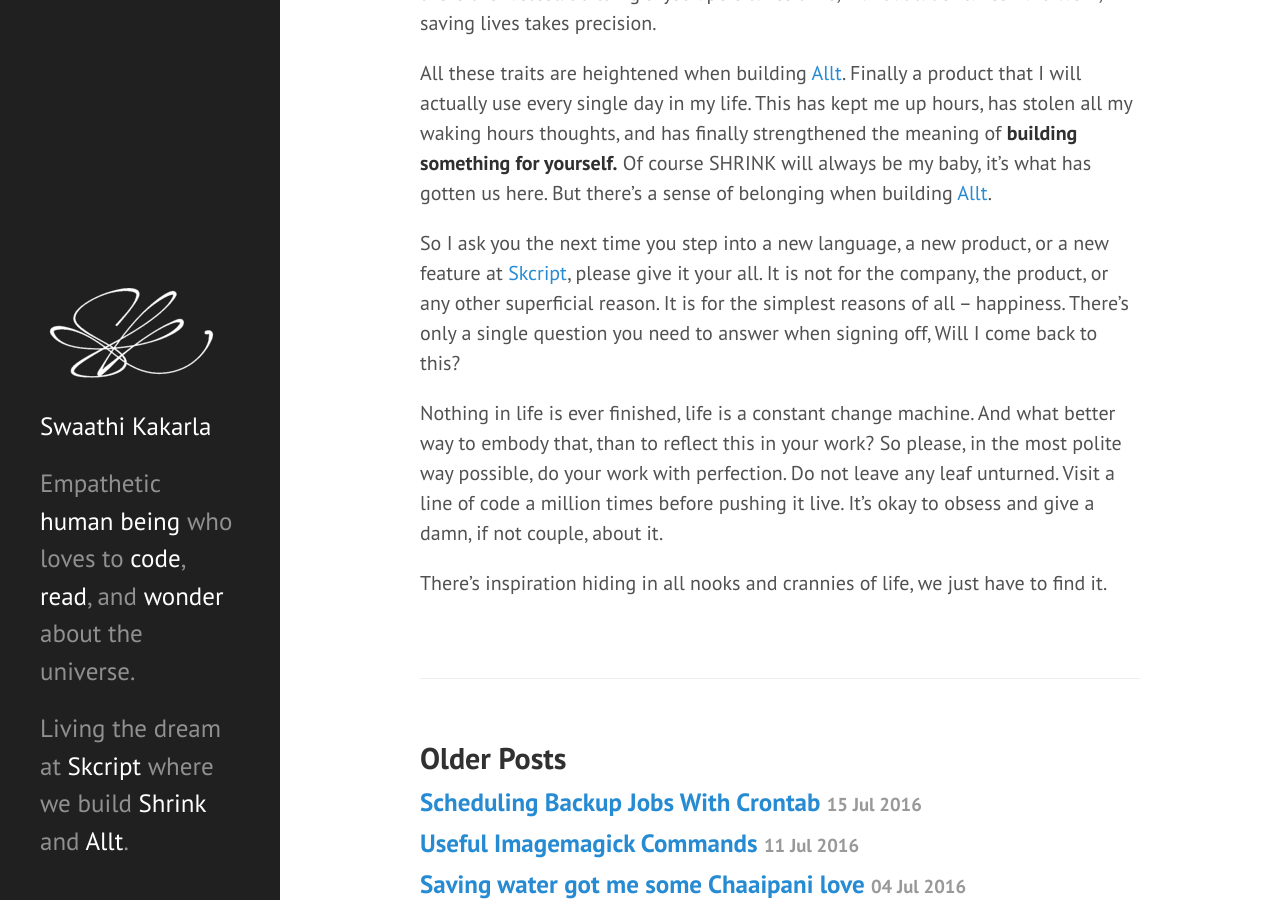
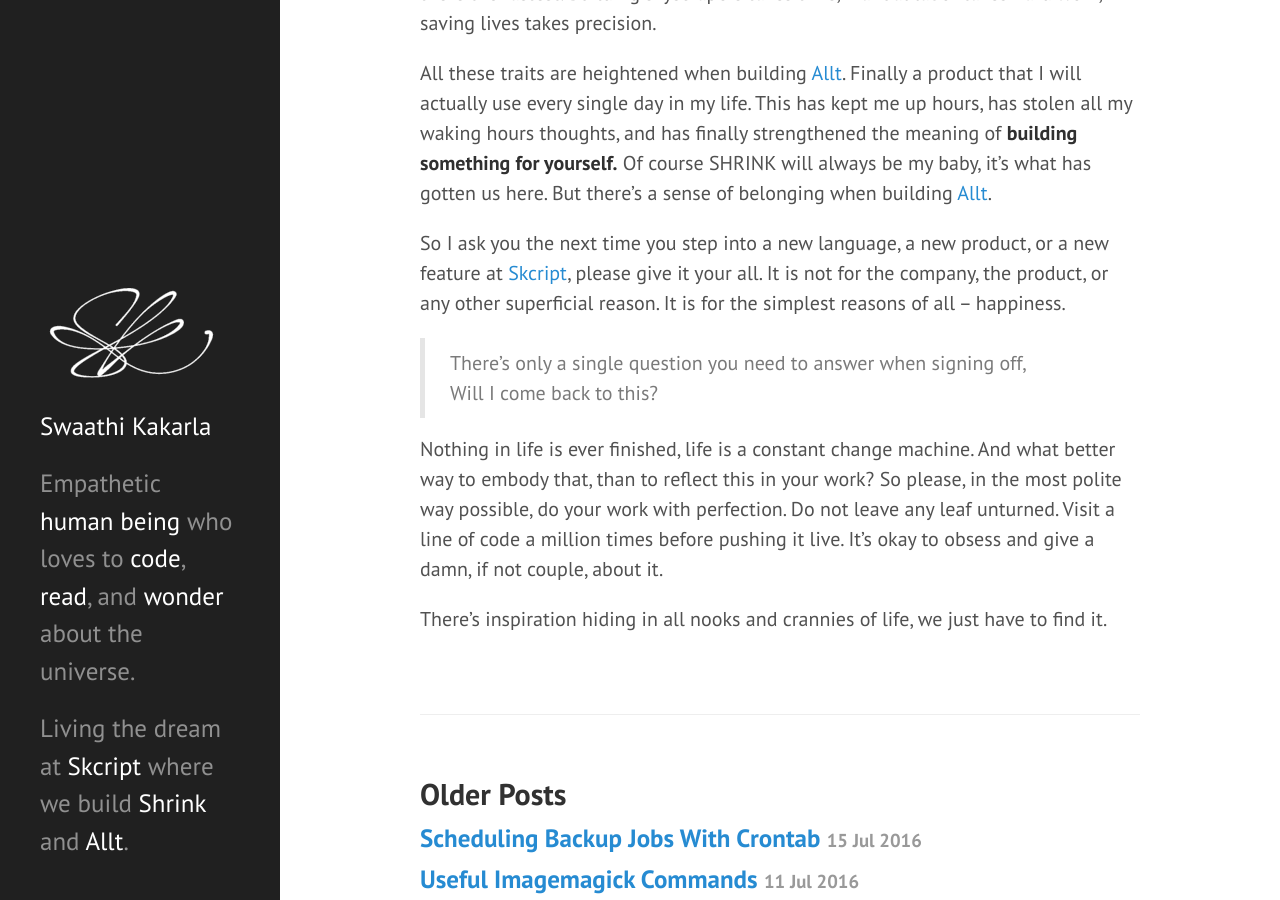
Before and after one commit to swaathi/swaathi.github.io, a Jekyll site: the page built from _posts/2015-11-26-perfection.md, in a window 1280 px wide and 900 px high, scrolled down 462 px. Built offline with Jekyll 4.4.1, drawn with Linux system fonts in a browser that asks for light colours.

Commit message:
Tiny change

```diff
--- a/_posts/2015-11-26-perfection.md
+++ b/_posts/2015-11-26-perfection.md
@@ -13,7 +13,9 @@
 
 All these traits are heightened when building [Allt](https://allt.in). Finally a product that I will actually use every single day in my life. This has kept me up hours, has stolen all my waking hours thoughts, and has finally strengthened the meaning of **building something for yourself.** Of course SHRINK will always be my baby, it's what has gotten us here. But there's a sense of belonging when building [Allt](https://allt.in).
 
-So I ask you the next time you step into a new language, a new product, or a new feature at [Skcript](https://www.skcript.com), please give it your all. It is not for the company, the product, or any other superficial reason. It is for the simplest reasons of all – happiness. There's only a single question you need to answer when signing off, Will I come back to this?
+So I ask you the next time you step into a new language, a new product, or a new feature at [Skcript](https://www.skcript.com), please give it your all. It is not for the company, the product, or any other superficial reason. It is for the simplest reasons of all – happiness.
+
+> There's only a single question you need to answer when signing off, Will I come back to this?
 
 Nothing in life is ever finished, life is a constant change machine. And what better way to embody that, than to reflect this in your work? So please, in the most polite way possible, do your work with perfection. Do not leave any leaf unturned. Visit a line of code a million times before pushing it live. It's okay to obsess and give a damn, if not couple, about it.
 
```
